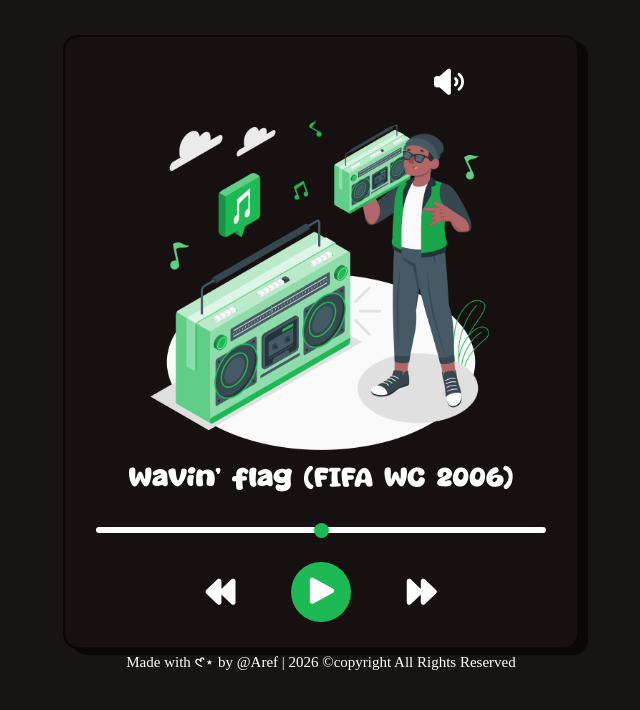
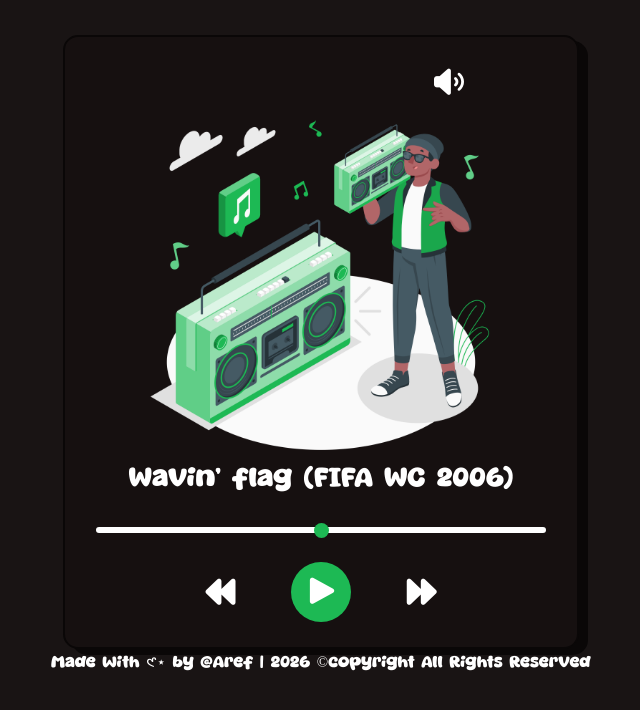
Before and after one commit to Abdoaref739/The-most-supercalifragilisticexpialidocious-music-player, a plain HTML site: page index.html in a window 1280 px wide. Shown: the whole page, without its empty margins (319-959 px from the left). Drawn offline with Linux system fonts and the light colour scheme; a small style sheet from the web is missing.

Commit message:
more styling

```diff
--- a/style.css
+++ b/style.css
@@ -128,7 +128,7 @@
 }
 footer{
     font-size: 15px;
-    font-family: "titleFont1";
+    font-family: "textFont1";
     margin-top: 2px;
     color: white;
 }
```
